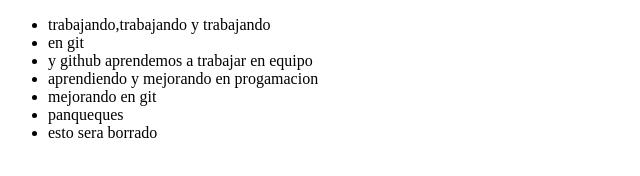
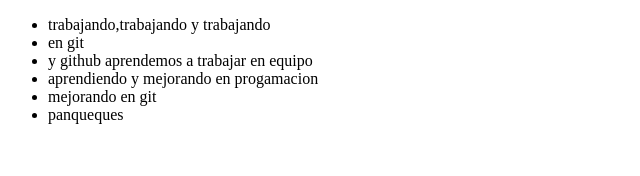
Before and after one commit to Ayuya2001/prueba-git, a plain HTML site: page index.html in a window 1280 px wide. Shown: the whole page, without its empty margins (0-640 px from the left). Drawn offline with Linux system fonts and the light colour scheme.

Commit message:
Revert "este commit acaba de ser borrado"
This reverts commit 5b2d90cd0dafe754c7fb759a67e16d25c49de082.

```diff
--- a/index.html
+++ b/index.html
@@ -15,7 +15,6 @@
             <li>aprendiendo y mejorando en progamacion</li>
             <li>mejorando en git</li>
             <li>panqueques</li>
-            <li>esto sera borrado</li>
         </ul>
     </main>
 
```
